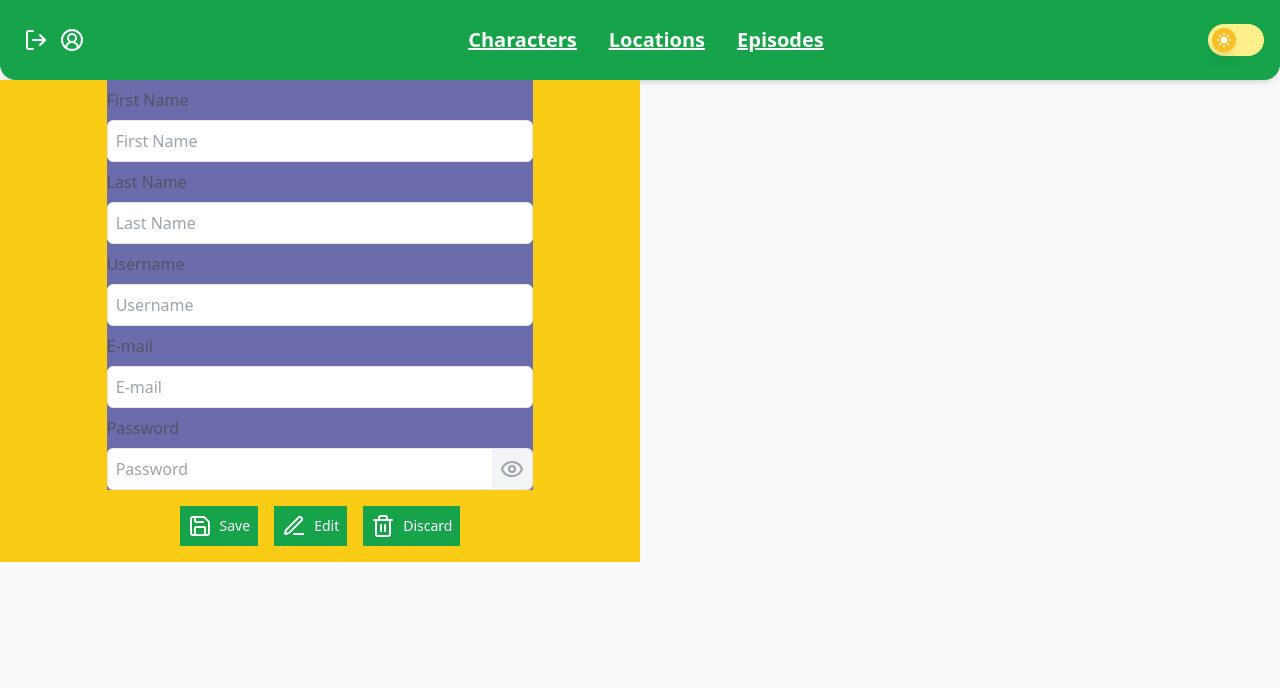
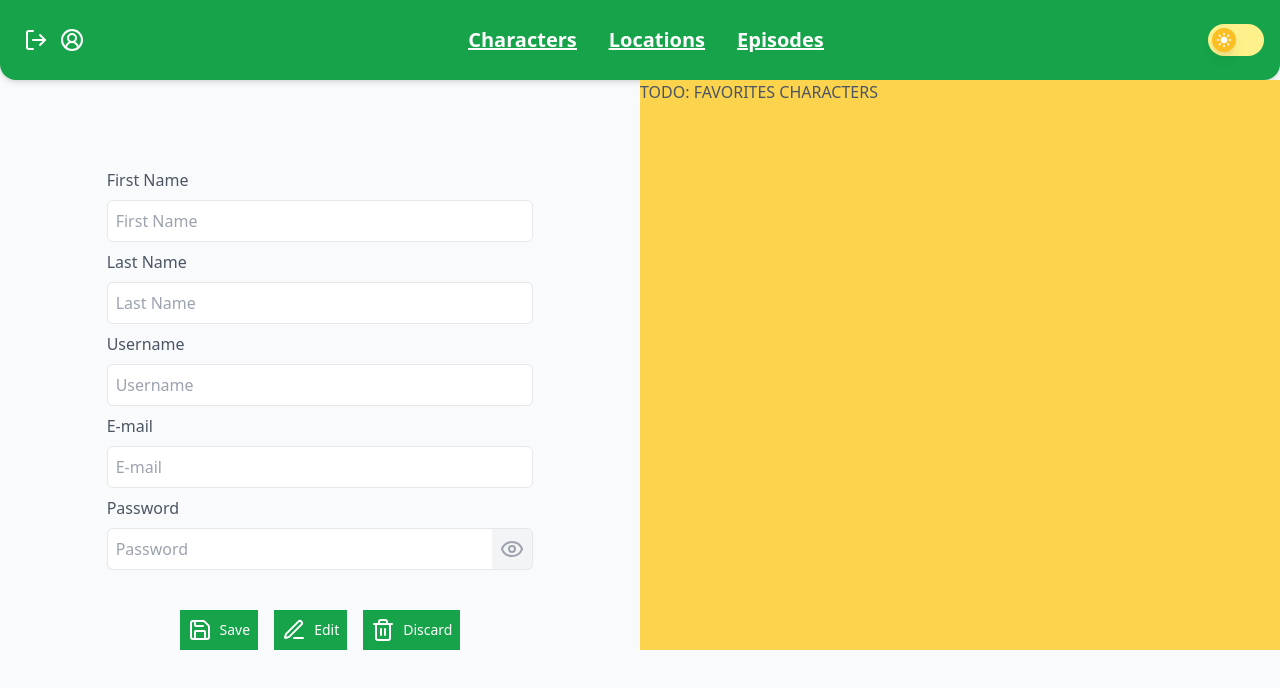
Before and after one commit to gustaaragao/rick-and-morty-app, a Vue app: page /profile in a window 1280 px wide. Shown: the top 688 px of the page. Built offline with nearby package versions, Linux system fonts and the light colour scheme; no server answers; sample sign-in values are in the browser's storage.

Commit message:
feat: favorite characters in ProfileView

```diff
--- a/src/views/ProfileView.vue
+++ b/src/views/ProfileView.vue
@@ -1,8 +1,9 @@
 <template>
+  <div class="flex">
     <!-- begin: User Data -->
-  <div class="w-1/2 flex flex-col items-center justify-center bg-yellow-400">
+    <div class="w-1/2 h-full pt-20 flex flex-col items-center justify-center">
       <!-- begin: Inputs -->
-    <div class="w-2/3 bg-purple-400">
+      <div class="w-2/3">
         <div>
           <h2 class="py-2"> First Name </h2>
           <BaseInput
@@ -42,7 +43,7 @@
       </div>
       <!-- end: Inputs -->
       <!-- begin: Buttons -->
-    <div class="flex gap-4 py-4">
+      <div class="flex gap-4 pt-10">
         <BaseButton>
           <template #icon>
             <Save />
@@ -71,7 +72,10 @@
       <!-- end: Buttons -->
     </div>
     <!-- end: User Data -->
-
+    <div class="w-1/2 bg-amber-300">
+      TODO: FAVORITES CHARACTERS
+    </div>
+  </div>
 </template>
 
 <script setup>
```
Lines whose indentation alone changed are shown as unchanged.
